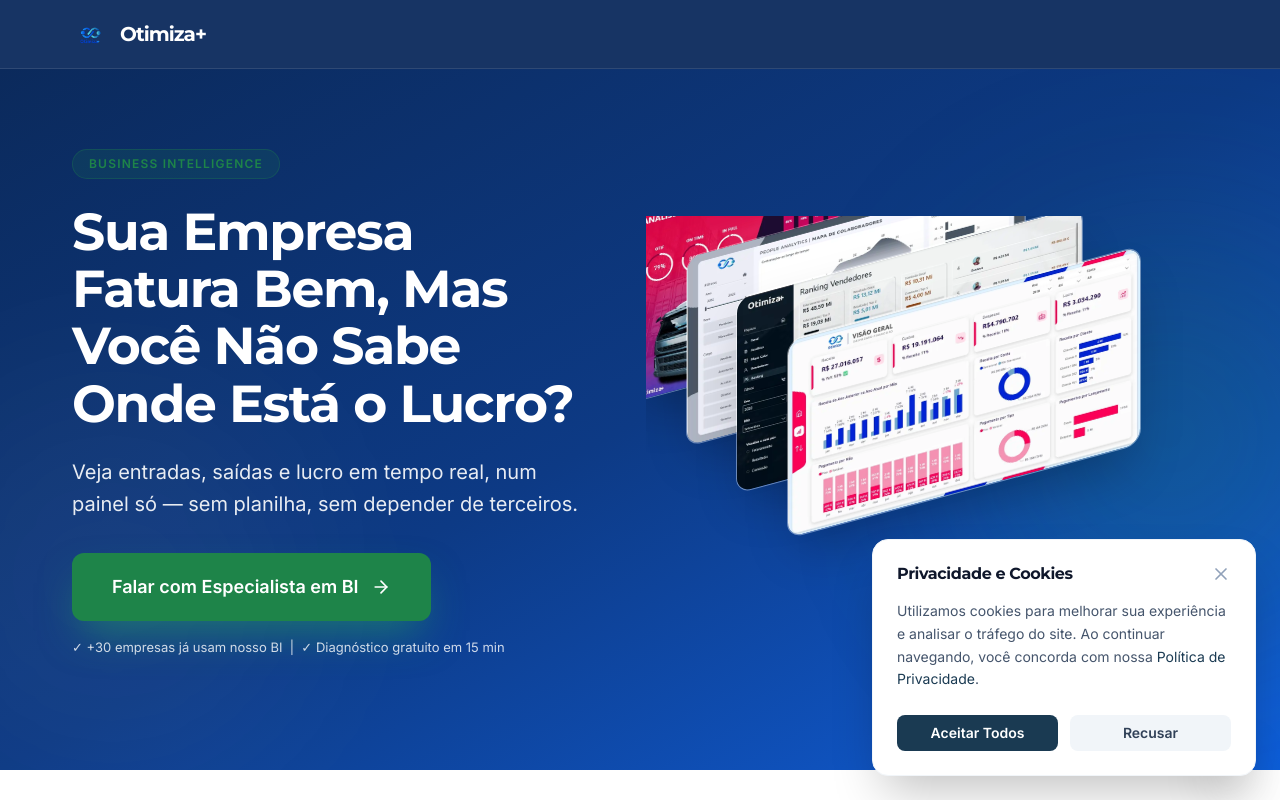
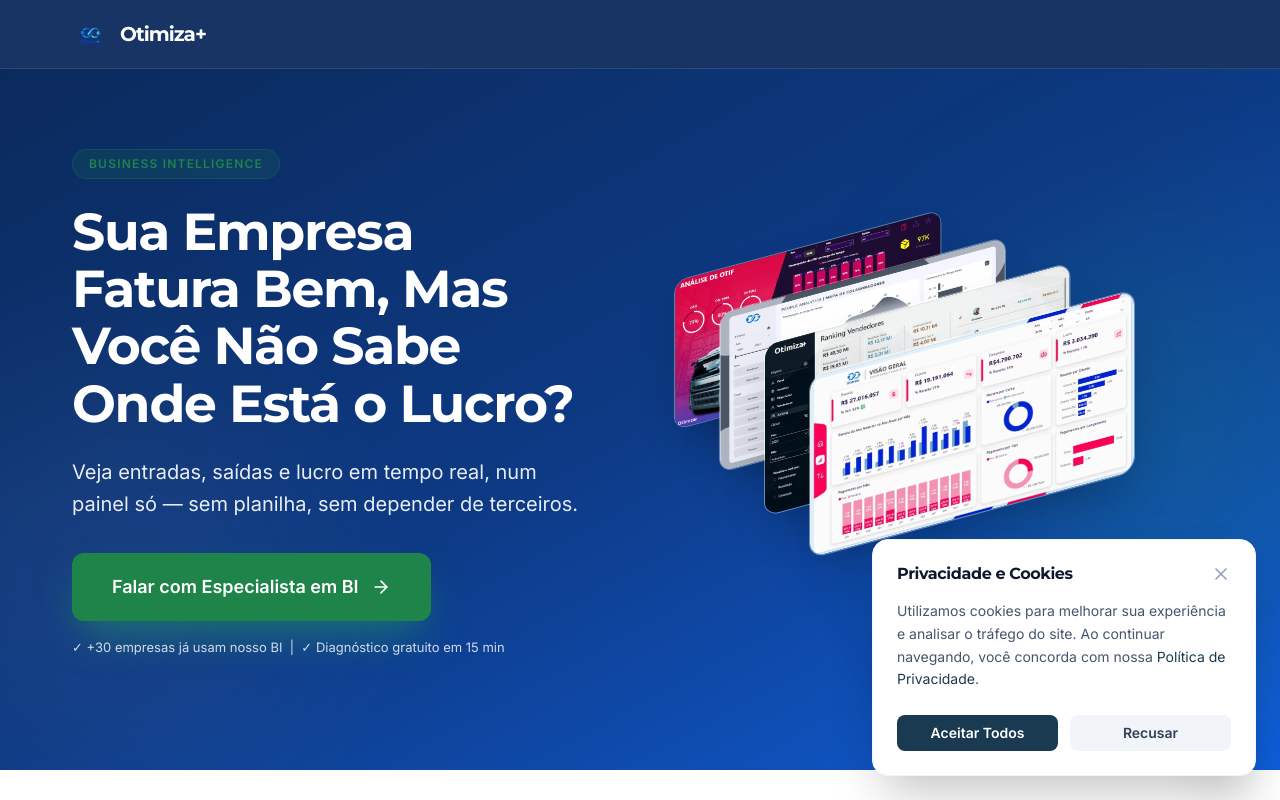
Before and after one commit to ThiagoIL/otimiza-latest-project, a React (Vite) app: page /lp/bi in a window 1280 px wide. Shown: the top 800 px of the page. Built offline with nearby package versions, Linux system fonts and the light colour scheme.

Commit message:
alter image hero cascate

```diff
--- a/src/components/DashboardCascade.tsx
+++ b/src/components/DashboardCascade.tsx
@@ -12,32 +12,32 @@ const CASCADE_IMAGES = [
   {
     src: '/image/dashboards/dash-otif.webp',
     alt: 'Dashboard de Análise de OTIF - logística e entregas',
-    top: '0%',
-    left: '-2%',
-    scale: 0.94,
+    top: '19%',
+    left: '5%',
+    scale: 0.82,
     z: 10,
   },
   {
     src: '/image/dashboards/dash-rh.webp',
     alt: 'Dashboard de People Analytics - RH e colaboradores',
-    top: '11%',
-    left: '7%',
-    scale: 0.96,
+    top: '27%',
+    left: '13%',
+    scale: 0.88,
     z: 20,
   },
   {
     src: '/image/dashboards/dash-comercial.webp',
     alt: 'Dashboard de Ranking de Vendedores - comercial',
-    top: '22%',
-    left: '16%',
-    scale: 0.98,
+    top: '35%',
+    left: '21%',
+    scale: 0.94,
     z: 30,
   },
   {
     src: '/image/dashboards/dash-financeiro.webp',
     alt: 'Dashboard Financeiro - visão geral de receita e lucro',
-    top: '33%',
-    left: '25%',
+    top: '43%',
+    left: '29%',
     scale: 1,
     z: 40,
   },
@@ -45,11 +45,11 @@ const CASCADE_IMAGES = [
 
 export const DashboardCascade = () => {
   return (
-    <div className="relative w-full max-w-2xl mx-auto aspect-[15/10] overflow-hidden">
+    <div className="relative w-full max-w-2xl mx-auto aspect-[10/7]">
       {CASCADE_IMAGES.map((img) => (
         <div
           key={img.src}
-          className="absolute w-[63%] rounded-xl md:rounded-2xl overflow-hidden shadow-2xl border border-white/40"
+          className="absolute w-[58%] rounded-xl md:rounded-2xl overflow-hidden shadow-2xl border border-white/40"
           style={{
             top: img.top,
             left: img.left,
```
